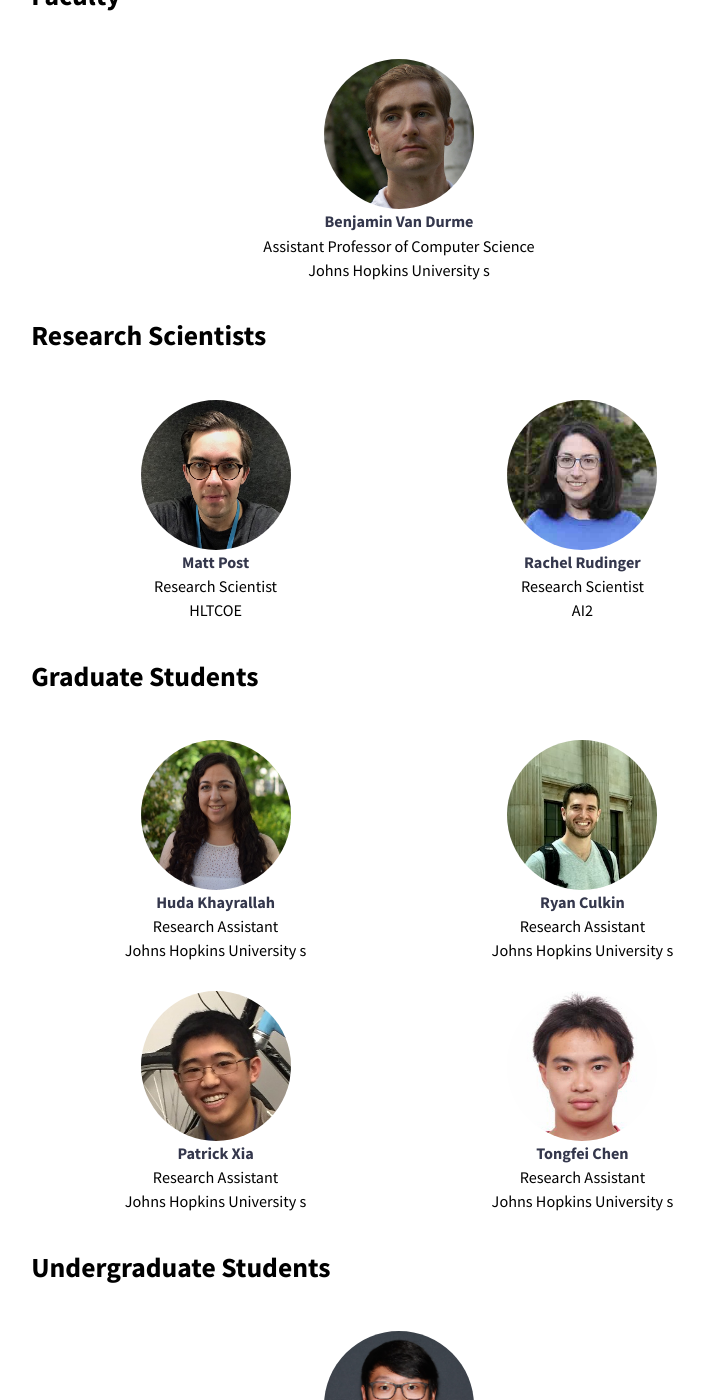
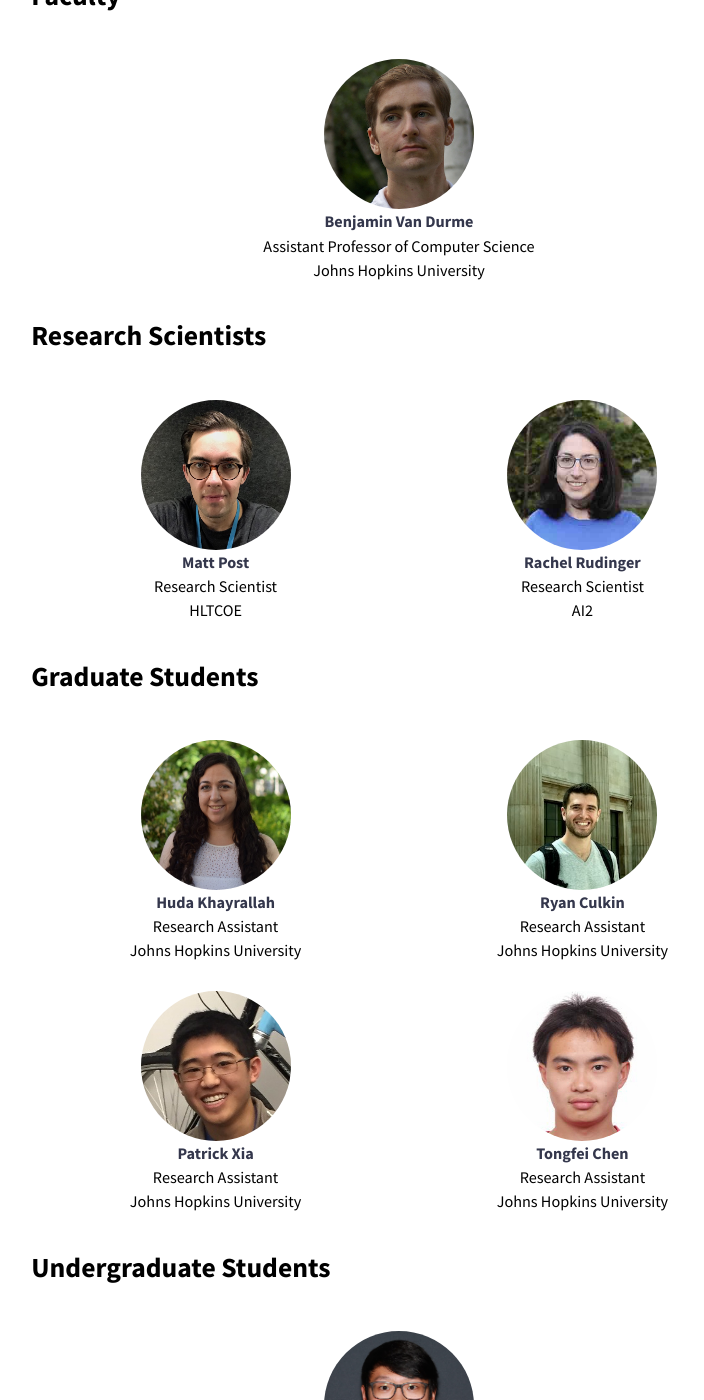
Before and after one commit to LyleColy/parabank, a Jekyll site: the page built from researchers.md, in a window 1280 px wide and 1400 px high, scrolled down 563 px. Shown: the whole window, without its empty margins (241-945 px from the left). Built offline with Jekyll 4.4.1, drawn with Linux system fonts in a browser that asks for light colours; nearby versions of some CDN libraries; our own code applies the rules of GitHub Pages for plain Markdown files; some of the changed text lies outside the part shown.

Commit message:
Force rebuild of site

```diff
--- a/_includes/researcher.html
+++ b/_includes/researcher.html
@@ -28,7 +28,7 @@
 	  			{{ researcher.department }}
 	  		{%- elsif researcher.category != 'research'and researcher.univ-%}
 	  			{{ researcher.univ }}
-s	  		{%- endif -%}
+	  		{%- endif -%}
 	  		<br>
 	  	{%- endif -%}
 
```
